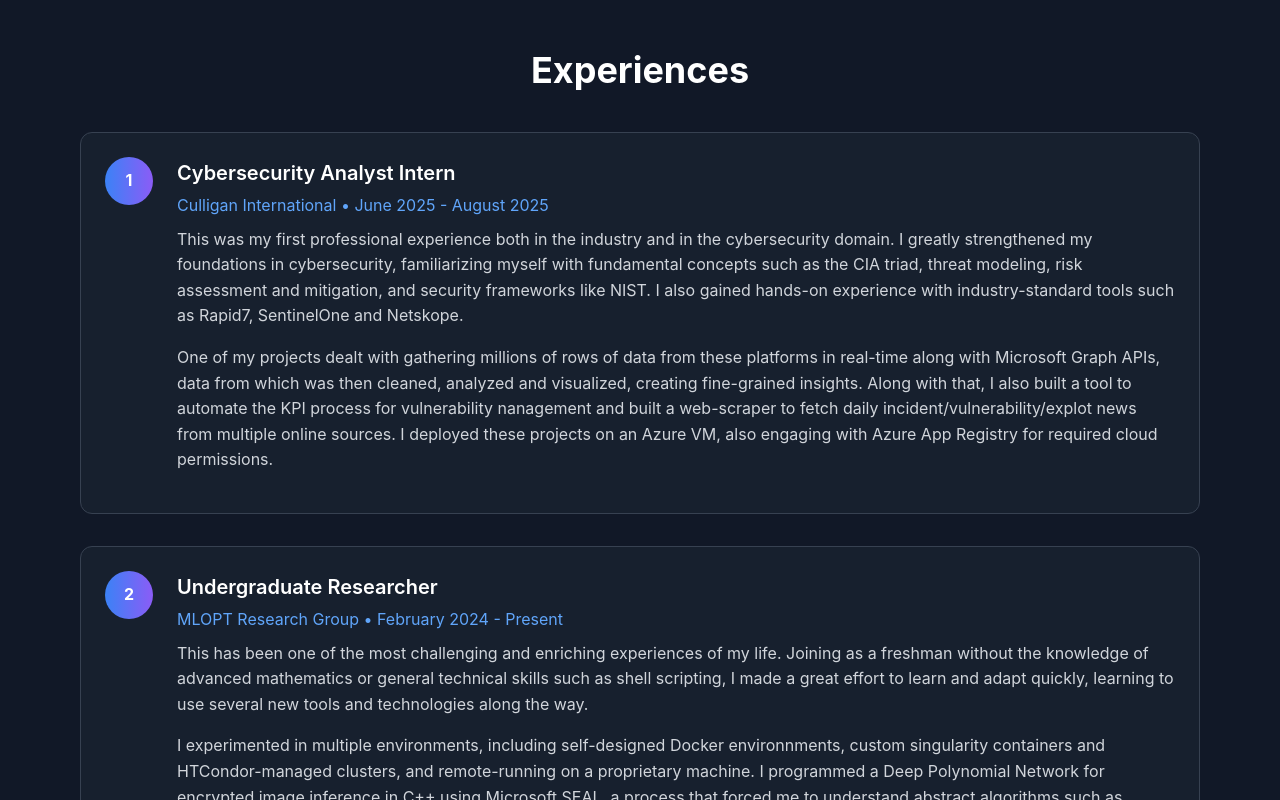
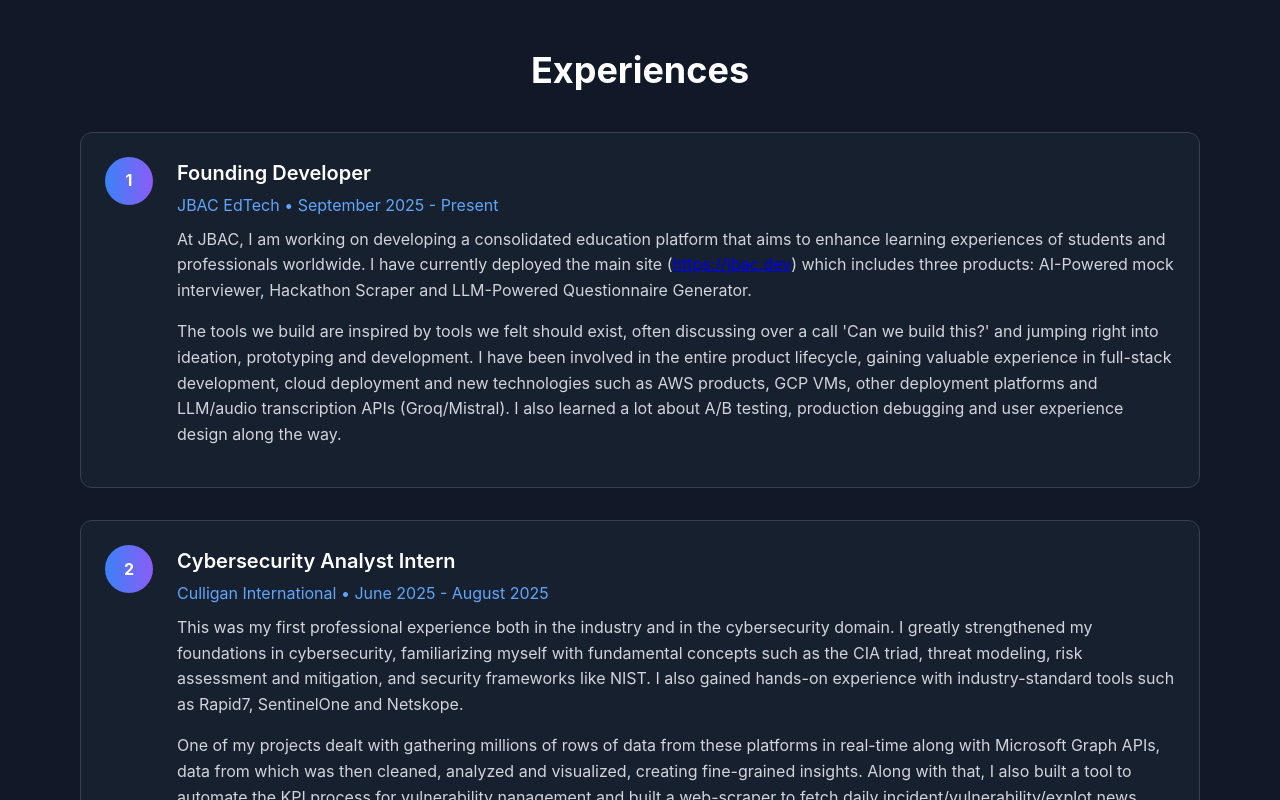
Before and after one commit to AnubhavChoudhery/Portfolio, a React (Create React App) app: page / in a window 1280 px wide. Shown: the part 2820-3620 px from the top of the page. Built offline with nearby package versions, Linux system fonts and the light colour scheme.

Commit message:
Added JBAC experience

```diff
--- a/src/experiences.js
+++ b/src/experiences.js
@@ -8,6 +8,23 @@ return (
                 <h2 className="section-title">Experiences</h2>
                 <div>
                     {[
+                        {
+                            title: "Founding Developer",
+                            company: "JBAC EdTech",
+                            period: "September 2025 - Present",
+                            description: [
+                                <>At JBAC, I am working on developing a consolidated education platform that aims to
+                                enhance learning experiences of students and professionals worldwide.
+                                I have currently deployed the main site (<a href="https://jbac.dev" target="_blank" rel="noopener noreferrer">https://jbac.dev</a>) which includes three products:
+                                AI-Powered mock interviewer, Hackathon Scraper and LLM-Powered Questionnaire Generator.</>,
+                                "The tools we build are inspired by tools we felt should exist, often discussing over a call \
+                                'Can we build this?' and jumping right into ideation, prototyping and development. \
+                                I have been involved in the entire product lifecycle, gaining valuable experience in \
+                                full-stack development, cloud deployment and new technologies such as AWS products, GCP VMs, \
+                                other deployment platforms and LLM/audio transcription APIs (Groq/Mistral). I also learned a lot about A/B testing, \
+                                production debugging and user experience design along the way."
+                            ]
+                        },
                         {
                             title: "Cybersecurity Analyst Intern",
                             company: "Culligan International",
@@ -27,7 +44,7 @@ return (
                         {
                             title: "Undergraduate Researcher",
                             company: "MLOPT Research Group",
-                        period: "February 2024 - Present",
+                            period: "February 2024 - May 2025",
                             description: [
                                 "This has been one of the most challenging and enriching experiences of my life. \
                                 Joining as a freshman without the knowledge of advanced mathematics or general technical skills such as \
@@ -51,7 +68,7 @@ return (
                                 Industry Relations Lead.",
                                 "During my time as Industry Relations Lead and subsequently Treasurer, I collaborated with the club leadership \
                                 to raise more than $20,000 in sponsorships from different companies, which was necessary \
-                            for day-to-day operations. \ I also co-led the software subteam in my sophomore year, helping onboard and \
+                                for day-to-day operations. \\ I also co-led the software subteam in my sophomore year, helping onboard and \
                                 train over 50 members, as well as leading key projects in Object Detection, Motor Control and Obstacle Avoidance."
                             ]
                         },
```
Lines whose indentation alone changed are shown as unchanged.
